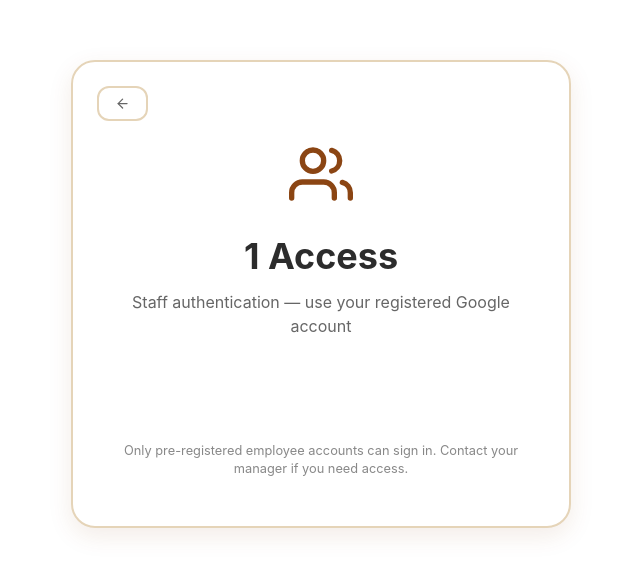
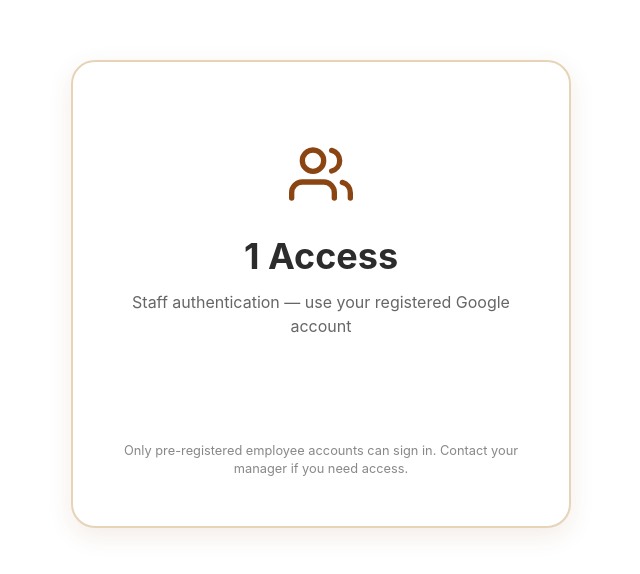
Before and after one commit to CSCE-331-Spring-2026-900-908/project3_team32, a React (Vite) app in the folder frontend/: page /login/1 in a window 1280 px wide. Shown: the part 106-680 px from the top of the page, without its empty margins (319-959 px from the left). Built offline with nearby package versions, Linux system fonts and the light colour scheme; no server answers; the HTML template or start-up script is replaced by a standard one.

Commit message:
removed all links back to portal page that returned from the user auth implementation

```diff
--- a/frontend/src/screens/auth/Login.jsx
+++ b/frontend/src/screens/auth/Login.jsx
@@ -1,7 +1,7 @@
 import React, { useState } from 'react';
 import { useNavigate, useParams } from 'react-router-dom';
 import { GoogleLogin } from '@react-oauth/google';
-import { FiShoppingBag, FiUsers, FiArrowLeft } from 'react-icons/fi';
+import { FiShoppingBag, FiUsers } from 'react-icons/fi';
 import { useAuth } from '../../context/AuthContext.jsx';
 import './Login.css';
 
@@ -90,10 +90,6 @@ function Login() {
   return (
     <div className={`login ${role}-login`}>
       <div className="login-card">
-        <button className="back-button" onClick={() => navigate('/')}>
-          <FiArrowLeft />
-        </button>
-
         <Icon className="login-icon" />
         <h1>{title} Access</h1>
         <p className="login-subtitle">
```
Also changed, not shown: 5 other files (tests, documents, lock files or other folders).
